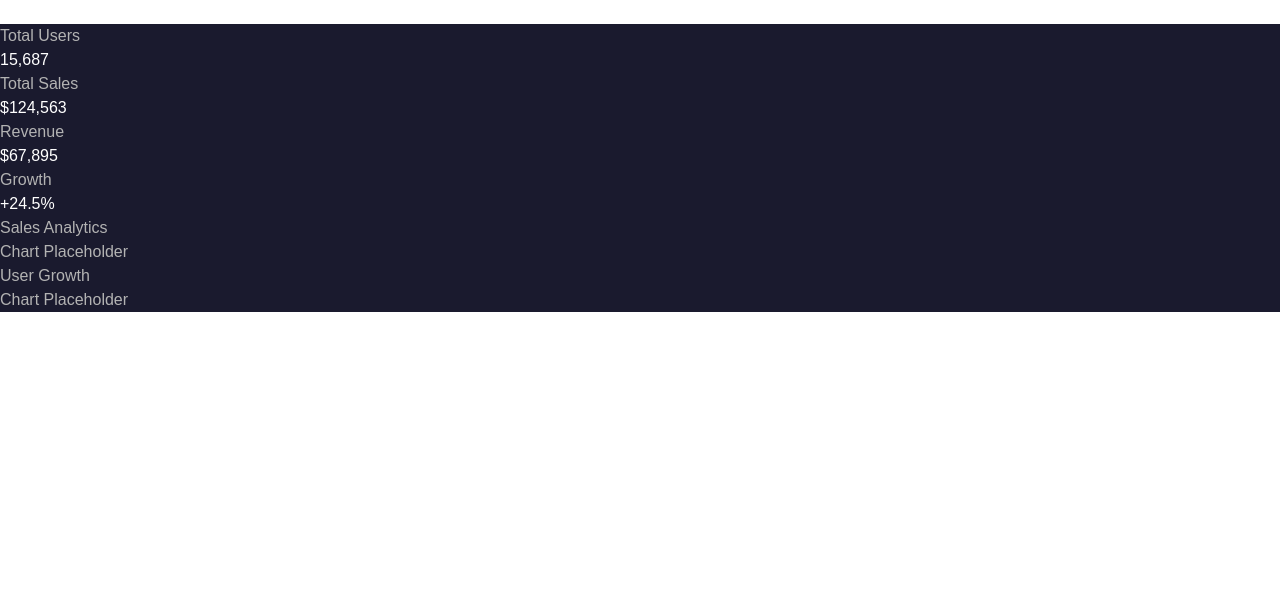
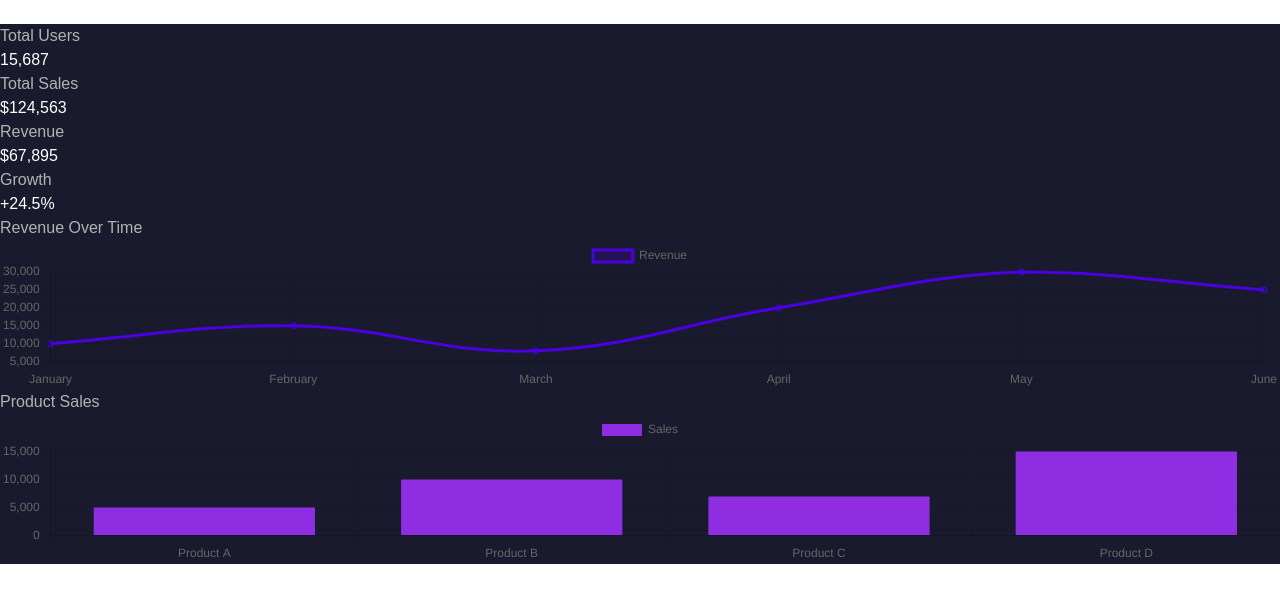
Before and after one commit to KevST14/SpendSync, a Next.js app: page / in a window 1280 px wide. Shown: the top 602 px of the page. Built offline with nearby package versions, Linux system fonts and the light colour scheme.

Commit message:
Add dynamic line and bar charts with Chart.js integration

```diff
--- a/package.json
+++ b/package.json
@@ -9,9 +9,11 @@
     "lint": "next lint"
   },
   "dependencies": {
+    "chart.js": "^4.4.6",
     "next": "15.0.2",
-    "react": "19.0.0-rc-02c0e824-20241028",
-    "react-dom": "19.0.0-rc-02c0e824-20241028"
+    "react": "^18.3.1",
+    "react-chartjs-2": "^5.2.0",
+    "react-dom": "^18.3.1"
   },
   "devDependencies": {
     "@types/node": "^20",
--- a/src/app/components/ChartCard.js
+++ b/src/app/components/ChartCard.js
@@ -1,11 +1,14 @@
 // app/components/ChartCard.js
-export default function ChartCard({ title, chartId }) {
+import { Line, Bar } from 'react-chartjs-2';
+import { chartOptions } from '../config/chartConfig';
+
+export default function ChartCard({ title, chartData, chartType }) {
   return (
     <div className="bg-surface rounded-lg p-6 shadow-md hover:shadow-lg transition-all duration-300">
       <h3 className="text-secondary mb-4 text-lg">{title}</h3>
-        {/* Placeholder for Chart */}
-        <div id={chartId} className="h-48 flex items-center justify-center text-secondary">
-          Chart Placeholder
+      <div className="h-48">
+        {chartType === 'line' && <Line data={chartData} options={chartOptions} />}
+        {chartType === 'bar' && <Bar data={chartData} options={chartOptions} />}
       </div>
     </div>
   );
--- /dev/null
+++ b/src/app/config/ChartConfig.js
@@ -0,0 +1,18 @@
+// app/config/chartConfig.js
+import { Chart as ChartJS, ArcElement, Tooltip, Legend, CategoryScale, LinearScale, BarElement, LineElement, PointElement } from 'chart.js';
+
+ChartJS.register(ArcElement, Tooltip, Legend, CategoryScale, LinearScale, BarElement, LineElement, PointElement);
+
+export const chartOptions = {
+  responsive: true,
+  maintainAspectRatio: false,
+  plugins: {
+    legend: {
+      display: true,
+      position: 'top',
+    },
+    tooltip: {
+      enabled: true,
+    },
+  },
+};
--- a/src/app/globals.css
+++ b/src/app/globals.css
@@ -74,3 +74,7 @@ body {
 .pulse {
   animation: pulse 2s infinite;
 }
+
+.hover:shadow-lg {
+  box-shadow: 0 10px 20px rgba(0, 0, 0, 0.2);
+}
--- a/src/app/page.js
+++ b/src/app/page.js
@@ -8,6 +8,30 @@ const statsData = [
   { icon: 'fa-chart-line', title: 'Revenue', value: '$67,895' },
   { icon: 'fa-percent', title: 'Growth', value: '+24.5%' },
 ];
+
+const lineChartData = {
+  labels: ['January', 'February', 'March', 'April', 'May', 'June'],
+  datasets: [
+    {
+      label: 'Revenue',
+      data: [10000, 15000, 8000, 20000, 30000, 25000],
+      borderColor: '#4a00e0',
+      backgroundColor: 'rgba(74, 0, 224, 0.2)',
+      tension: 0.4,
+    },
+  ],
+};
+
+const barChartData = {
+  labels: ['Product A', 'Product B', 'Product C', 'Product D'],
+  datasets: [
+    {
+      label: 'Sales',
+      data: [5000, 10000, 7000, 15000],
+      backgroundColor: '#8e2de2',
+    },
+  ],
+};
 
 export default function DashboardPage() {
   return (
@@ -28,8 +52,8 @@ export default function DashboardPage() {
 
       {/* Charts Section */}
       <div className="grid grid-cols-1 md:grid-cols-2 gap-6">
-        <ChartCard title="Sales Analytics" chartId="salesChart" />
-        <ChartCard title="User Growth" chartId="userGrowthChart" />
+        <ChartCard title="Revenue Over Time" chartData={lineChartData} chartType="line" />
+        <ChartCard title="Product Sales" chartData={barChartData} chartType="bar" />
       </div>
     </div>
   );
```
Also changed, not shown: 1 other file (tests, documents, lock files or other folders). Lines whose indentation alone changed are shown as unchanged.
